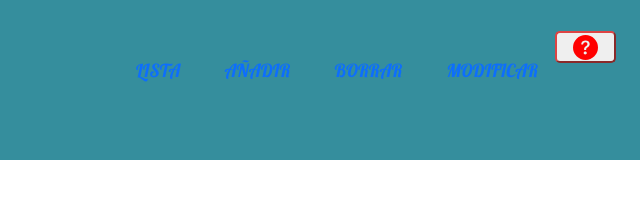
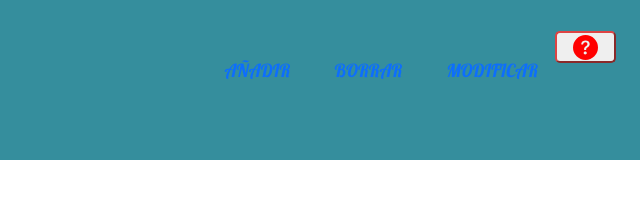
Before and after one commit to Julieta3164/Wheel-of, a website with bundled scripts: page public/index.html in a window 1280 px wide. Shown: the top 202 px of the page, 536-1176 px from the left. Built offline with nearby package versions, Linux system fonts and the light colour scheme.

Commit message:
delete function list

```diff
--- a/public/index.html
+++ b/public/index.html
@@ -26,9 +26,7 @@
                 <i class="fa-solid fa-bars"></i>
             </button>
             <ul class="nav-menu nav-menu_visible">
-                <li class="nav-menu-item">
-                    <a href="#" class="nav-menu-link nav-link" data-action="Lista(obj2)">Lista</a>
-                </li>
+
                 <li class="nav-menu-item">
                     <a href="#" class="nav-menu-link nav-link" data-action="Añadir(obj2)">Añadir</a>
                 </li>
```
